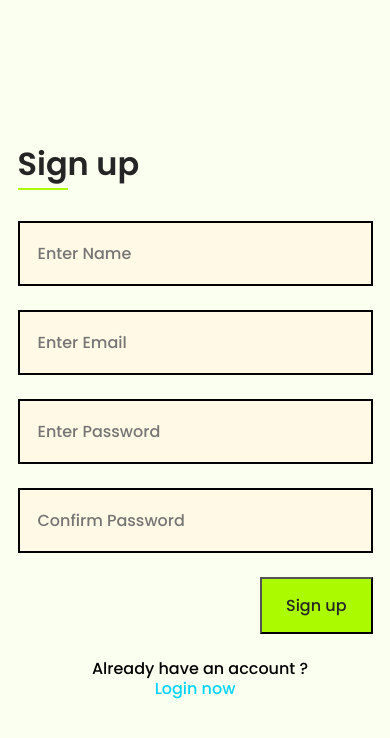
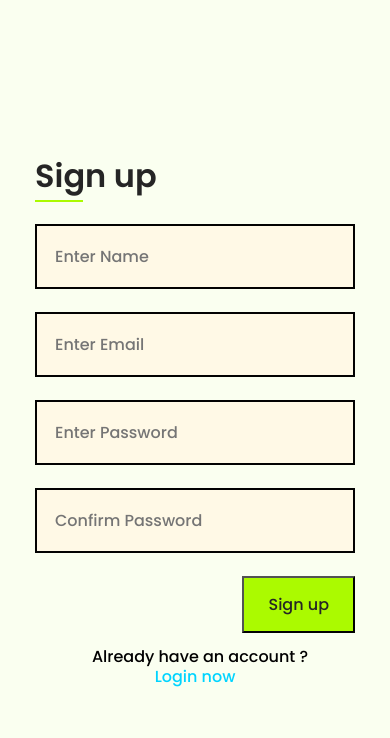
Before and after one commit to louis-stintzy/reusable-form-demo, a React (Vite) app: page /signup in a window 390 px wide. Shown: the top 738 px of the page. Built offline with nearby package versions, Linux system fonts and the light colour scheme.

Commit message:
refactor(form): improve signup form ui

```diff
--- a/src/components/PageComponents/SignupForm/SignupForm.css
+++ b/src/components/PageComponents/SignupForm/SignupForm.css
@@ -6,8 +6,9 @@
   display: flex;
   flex-direction: column;
   justify-content: space-around;
-  height: 560px;
-  width: 320px;
+  height: auto;
+  width: 20rem;
+  max-width: 90vw;
 }
 
 /* ----- Base ----- */
@@ -20,7 +21,7 @@
 /* ----- Title ----- */
 .signup-form__title {
   position: relative;
-  margin-bottom: 30px;
+  margin-bottom: 2rem;
   font-size: var(--large-font-size);
   font-weight: 600;
   color: var(--gray-color-dark);
@@ -30,8 +31,8 @@
   content: '';
   position: absolute;
   left: 0;
-  bottom: -10px;
-  width: 50px;
+  bottom: -0.625rem;
+  width: 3rem;
   height: 2px;
   background: var(--first-color);
 }
@@ -39,20 +40,19 @@
 /* ----- Input ----- */
 .signup-form__input-container {
   position: relative;
-  height: 70px;
+  height: 4.375rem;
   background-color: var(--black-color);
 }
 
 .signup-form__label {
   border: 0;
   outline: none;
-  /* font-size: var(--normal-font-size); */
   font-family: var(--body-font);
 
   z-index: 100;
   position: absolute;
-  top: 16px;
-  left: 20px;
+  top: 1rem;
+  left: 1.25rem;
   font-size: var(--tiny-font-size);
   font-weight: 600;
   transition: 0.2s;
@@ -70,7 +70,7 @@
   background-color: var(--third-color-light);
   width: 100%;
   z-index: 10;
-  padding: 18px;
+  padding: 1.125rem;
   transition: transform 0.3s;
 }
 
@@ -84,22 +84,12 @@
 }
 
 .signup-form__input:focus {
-  transform: translate(-8px, -8px);
+  transform: translate(-0.5rem, -0.5rem);
 }
 
 .signup-form__input:not(:placeholder-shown).signup-form__input:not(:focus) {
-  transform: translate(-8px, -8px);
+  transform: translate(-0.5rem, -0.5rem);
 }
-
-/* Assurer que le label est visible lorsque l'input est en focus */
-/* .signup-form__input-container:focus-within .signup-form__label,
-.signup-form__input:not(:placeholder-shown) ~ .signup-form__label {
-  opacity: 1;
-  top: 5px;
-  left: 12px;
-  font-size: var(--tiny-font-size);
-  transition: 0.3s ease-in-out;
-} */
 
 /* Rendre le label visible lorsque l'input est en focus ou a du contenu */
 .signup-form__input-container:has(.signup-form__input:focus)
@@ -107,10 +97,16 @@
 .signup-form__input-container:has(.signup-form__input:not(:placeholder-shown))
   .signup-form__label {
   opacity: 1;
-  top: 5px;
-  left: 12px;
+  top: 0.3125rem;
+  left: 0.75rem;
   font-size: var(--tiny-font-size);
   transition: 0.3s ease-in-out;
+}
+
+.signup-form__error {
+  font-size: var(--tiny-font-size);
+  font-weight: 500;
+  margin-top: 0.3125rem;
 }
 
 /* ----- Button ----- */
@@ -123,7 +119,6 @@
   border: 0;
   outline: none;
   background-color: var(--black-color);
-  width: 112.52px;
 }
 
 .signup-form__button {
@@ -134,17 +129,30 @@
   background-color: var(--first-color);
   cursor: pointer;
   transition: transform 0.3s;
+  border-right: 2px solid var(--black-color);
+  border-bottom: 2px solid var(--black-color);
+  border-top: 2px solid var(--gray-color-normal);
+  border-left: 2px solid var(--gray-color-normal);
+}
+
+.signup-form__button:focus {
+  outline: none !important;
+}
+
+.signup-form__button:focus-visible {
+  outline: 2px solid var(--gray-color-dark) !important;
+  outline-offset: 2px !important;
 }
 
 .signup-form__button:hover {
   transform: translate(-6px, -6px);
 }
 
-/* .signup-form__button:active {
-  transform: translateY(2px);
-  background-color: var(--gray-color-dark);
-  color: white;
-} */
+.signup-form__button:active {
+  background-color: var(--gray-color-light);
+  color: var(--gray-color-dark);
+  transition: background-color 0.5s;
+}
 
 /* ----- Link ----- */
 .signup-form__link-container {
@@ -167,31 +175,16 @@
   color: var(--light-gray-color);
   font-size: var(--small-font-size);
   font-weight: 500;
-  margin-left: 10px;
+  margin-left: 0.625rem;
 }
 
 /*=============== BREAKPOINTS ===============*/
 /* For small devices */
 @media screen and (max-width: 640px) {
   .signup-form__input-container {
-    height: 65px;
+    height: 4rem;
   }
   .signup-form__input {
     font-size: var(--small-font-size);
   }
 }
-
-@media screen and (max-width: 400px) {
-  .signup-form__wrapper {
-    width: auto;
-  }
-}
-
-/* @media screen and (max-height: 640px) {
-  .signup-form__input {
-    font-size: var(--small-font-size);
-  }
-  .signup-form__wrapper {
-    height: 100%;
-  }
-} */
```
